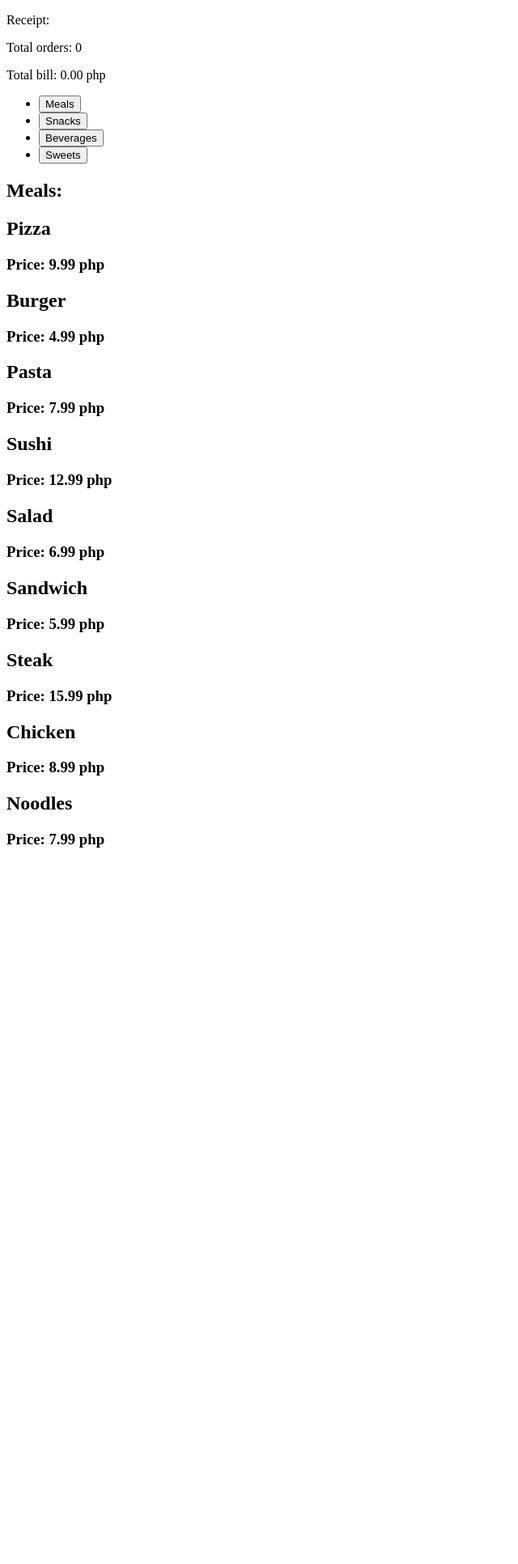
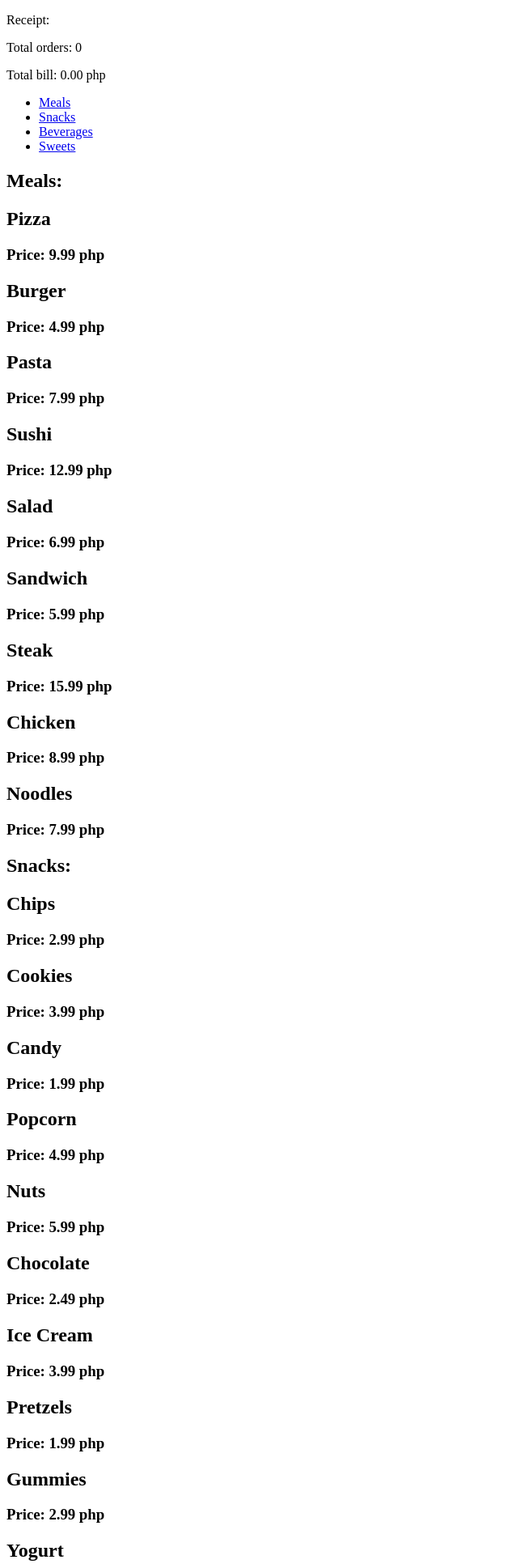
Before and after one commit to zdotdev/MARSERVE-bsit-2nd-year-project, a PHP site: page / in a window 1280 px wide. Shown: the top 1932 px of the page at 81% size, without its empty margins (0-640 px from the left). Before the commit the page ends 1047 px from the top, so only its background shows below. Run offline with PHP 8.4, Linux system fonts and the light colour scheme.

Commit message:
added count system

```diff
--- a/index.php
+++ b/index.php
@@ -52,12 +52,64 @@ foreach($xml->sweets->children() as $food) {
         </div>
 
         <ul>
-            <li><button class="meals">Meals</button></li>
-            <li><button class="snacks">Snacks</button></li>
-            <li><button class="beverages">Beverages</button></li>
-            <li><button class="sweets">Sweets</button></li>
+            <li><a href="#meals" class="meals-anchor">Meals</a></li>
+            <li><a href="#snacks" class="snacks-anchor">Snacks</a></li>
+            <li><a href="#beverages" class="beverages-anchor">Beverages</a></li>
+            <li><a href="#sweets" class="sweets-anchor">Sweets</a></li>
         </ul>
         <div id="container">
+            <section id="meals">
+                <h2>Meals:</h2>
+                <?php
+                foreach ($meal_array as $meal_data) {
+                    echo "
+                    <div id='card-container' data-description='{$meal_data['description']}' data-price='{$meal_data['price']}' data-name='{$meal_data['name']}'>
+                        <h2>{$meal_data['name']}</h2>
+                        <p class='order-count' id='order-count-{$meal_data['name']}'></p>
+                        <h3>Price: {$meal_data['price']} php</h3>
+                    </div>";
+                }
+                ?>
+            </section>
+            <section id="snacks">
+                <h2>Snacks:</h2>
+                <?php
+                foreach ($snacks_array as $snack_data) {
+                    echo "
+                    <div id='card-container' data-description='{$snack_data['description']}' data-price='{$snack_data['price']}' data-name='{$snack_data['name']}'>
+                        <h2>{$snack_data['name']}</h2>
+                        <p class='order-count' id='order-count-{$snack_data['name']}'></p>
+                        <h3>Price: {$snack_data['price']} php</h3>
+                    </div>";
+                }
+                ?>
+            </section>
+            <section id="beverages">
+                <h2>Beverages:</h2>
+                <?php
+                foreach ($beverages_array as $beverage_data) {
+                    echo "
+                    <div id='card-container' data-description='{$beverage_data['description']}' data-price='{$beverage_data['price']}' data-name='{$beverage_data['name']}'>
+                        <h2>{$beverage_data['name']}</h2>
+                        <p class='order-count' id='order-count-{$beverage_data['name']}'></p>
+                        <h3>Price: {$beverage_data['price']} php</h3>
+                    </div>";
+                }
+                ?>
+            </section>
+            <section id="sweets">
+                <h2>Sweets:</h2>
+                <?php
+                foreach ($sweets_array as $sweet_data) {
+                    echo "
+                    <div id='card-container' data-description='{$sweet_data['description']}' data-price='{$sweet_data['price']}' data-name='{$sweet_data['name']}'>
+                        <h2>{$sweet_data['name']}</h2>
+                        <p class='order-count' id='order-count-{$sweet_data['name']}'></p>
+                        <h3>Price: {$sweet_data['price']} php</h3>
+                    </div>";
+                }
+                ?>
+        </section>
         </div>
     </main>
     <dialog id="dialog">
@@ -81,7 +133,7 @@ let totalPrice = []
 // Initialize the order counts for each food item
 let orderCountElements = document.querySelectorAll('.order-count')
 orderCountElements.forEach(element => {
-  element.textContent = 0
+  element.textContent = ''
 })
 
 document.querySelector('main').addEventListener('click', function (event) {
@@ -99,7 +151,7 @@ document.querySelector('main').addEventListener('click', function (event) {
     // Set the order count in the dialog box
     let foodName = target.dataset.name
     document.getElementById('order-count').textContent =
-      orderCounts[foodName] || 0
+    orderCounts[foodName] || 0
     dialog.showModal()
   }
 })
@@ -142,14 +194,14 @@ document.getElementById('increment').addEventListener('click', () => {
 
   // Update the order count for the specific food item
   document.getElementById(`order-count-${foodName}`).textContent =
-    orderCounts[foodName]
+    orderCounts[foodName] > 0 ? orderCounts[foodName] : ''
 })
 
 document.getElementById('decrement').addEventListener('click', () => {
   let foodName = document.getElementById('dialog-food-name').textContent
   if (orderCounts[foodName] > 0) {
     orderCounts[foodName]--
-    document.getElementById('order-count').textContent = orderCounts[foodName]
+    document.getElementById('order-count').textContent = orderCounts[foodName] || 0
     // Remove the price from the totalPrice array
     let price = parseFloat(
       document.getElementById('dialog-food-price').textContent
@@ -163,85 +215,9 @@ document.getElementById('decrement').addEventListener('click', () => {
 
     // Update the order count for the specific food item
     document.getElementById(`order-count-${foodName}`).textContent =
-      orderCounts[foodName]
+      orderCounts[foodName] > 0 ? orderCounts[foodName] : ''
   }
 })
-
-// declarative
-const categories = {
-  meals: `<section>
-            <h2>Meals:</h2>
-            <?php
-            foreach ($meal_array as $meal_data) {
-                echo "
-                <div id='card-container' data-description='{$meal_data['description']}' data-price='{$meal_data['price']}' data-name='{$meal_data['name']}'>
-                    <h2>{$meal_data['name']}</h2>
-                    <p class='order-count' id='order-count-{$meal_data['name']}'></p>
-                    <h3>Price: {$meal_data['price']} php</h3>
-                </div>";
-            }
-            ?>
-        </section>`,
-  snacks: `<section>
-            <h2>Snacks:</h2>
-            <?php
-            foreach ($snacks_array as $snack_data) {
-                echo "
-                <div id='card-container' data-description='{$snack_data['description']}' data-price='{$snack_data['price']}' data-name='{$snack_data['name']}'>
-                    <h2>{$snack_data['name']}</h2>
-                    <p class='order-count' id='order-count-{$snack_data['name']}'></p>
-                    <h3>Price: {$snack_data['price']} php</h3>
-                </div>";
-            }
-            ?>
-        </section>`,
-  beverages: `<section>
-            <h2>Beverages:</h2>
-            <?php
-            foreach ($beverages_array as $beverage_data) {
-                echo "
-                <div id='card-container' data-description='{$beverage_data['description']}' data-price='{$beverage_data['price']}' data-name='{$beverage_data['name']}'>
-                    <h2>{$beverage_data['name']}</h2>
-                    <p class='order-count' id='order-count-{$beverage_data['name']}'></p>
-                    <h3>Price: {$beverage_data['price']} php</h3>
-                </div>";
-            }
-            ?>
-        </section>`,
-  sweets: `<section>
-            <h2>Sweets:</h2>
-            <?php
-            foreach ($sweets_array as $sweet_data) {
-                echo "
-                <div id='card-container' data-description='{$sweet_data['description']}' data-price='{$sweet_data['price']}' data-name='{$sweet_data['name']}'>
-                    <h2>{$sweet_data['name']}</h2>
-                    <p class='order-count' id='order-count-{$sweet_data['name']}'></p>
-                    <h3>Price: {$sweet_data['price']} php</h3>
-                </div>";
-            }
-            ?>
-        </section>`
-}
-
-document.querySelector('#container').innerHTML = categories.meals
-
-document.querySelector('.meals').addEventListener('click', () => {
-    document.querySelector('#container').innerHTML = ''
-    document.querySelector('#container').innerHTML = categories.meals
-})
-document.querySelector('.snacks').addEventListener('click', () => {
-    document.querySelector('#container').innerHTML = ''
-    document.querySelector('#container').innerHTML = categories.snacks
-})
-document.querySelector('.beverages').addEventListener('click', () => {
-    document.querySelector('#container').innerHTML = ''
-    document.querySelector('#container').innerHTML = categories.beverages
-})
-document.querySelector('.sweets').addEventListener('click', () => {
-    document.querySelector('#container').innerHTML = ''
-    document.querySelector('#container').innerHTML = categories.sweets
-})
-
     </script>
 </body>
 </html>
```
